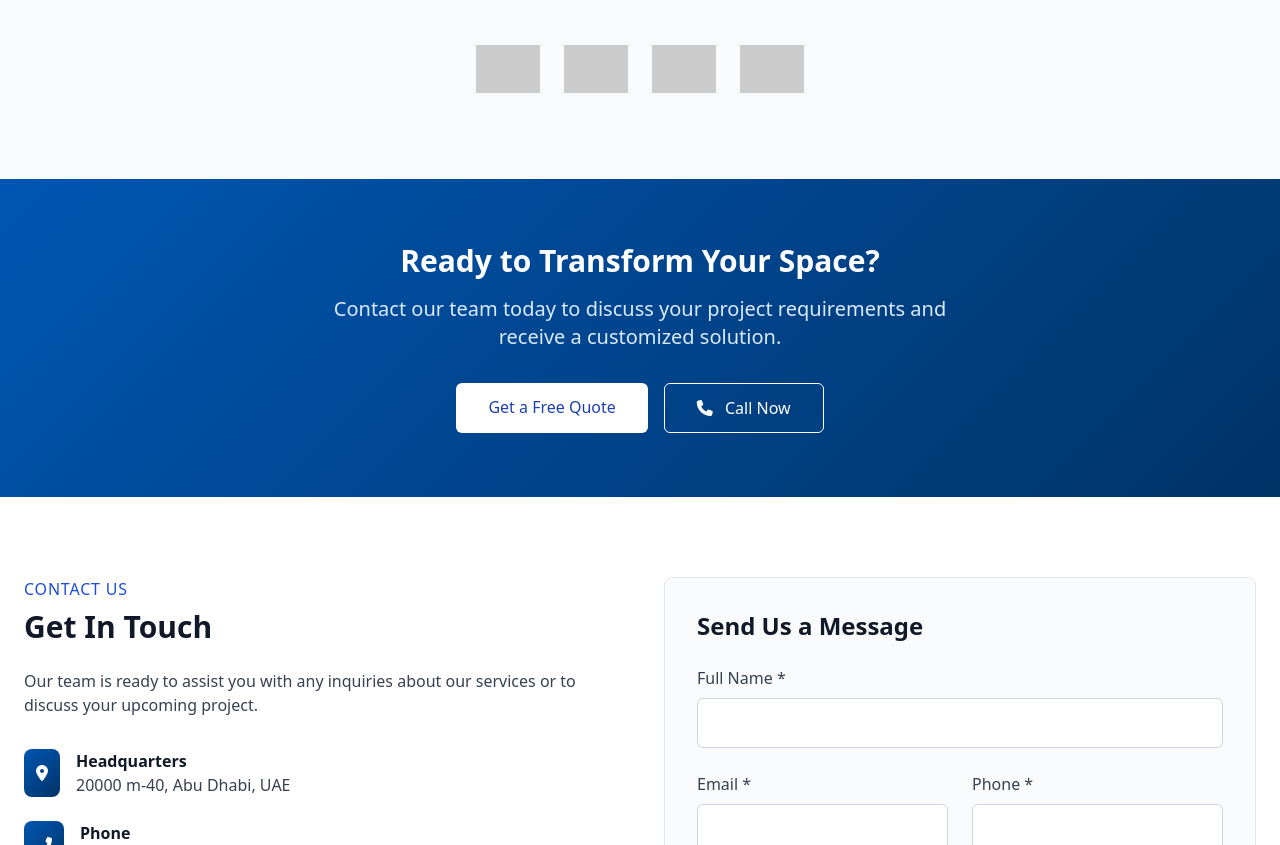
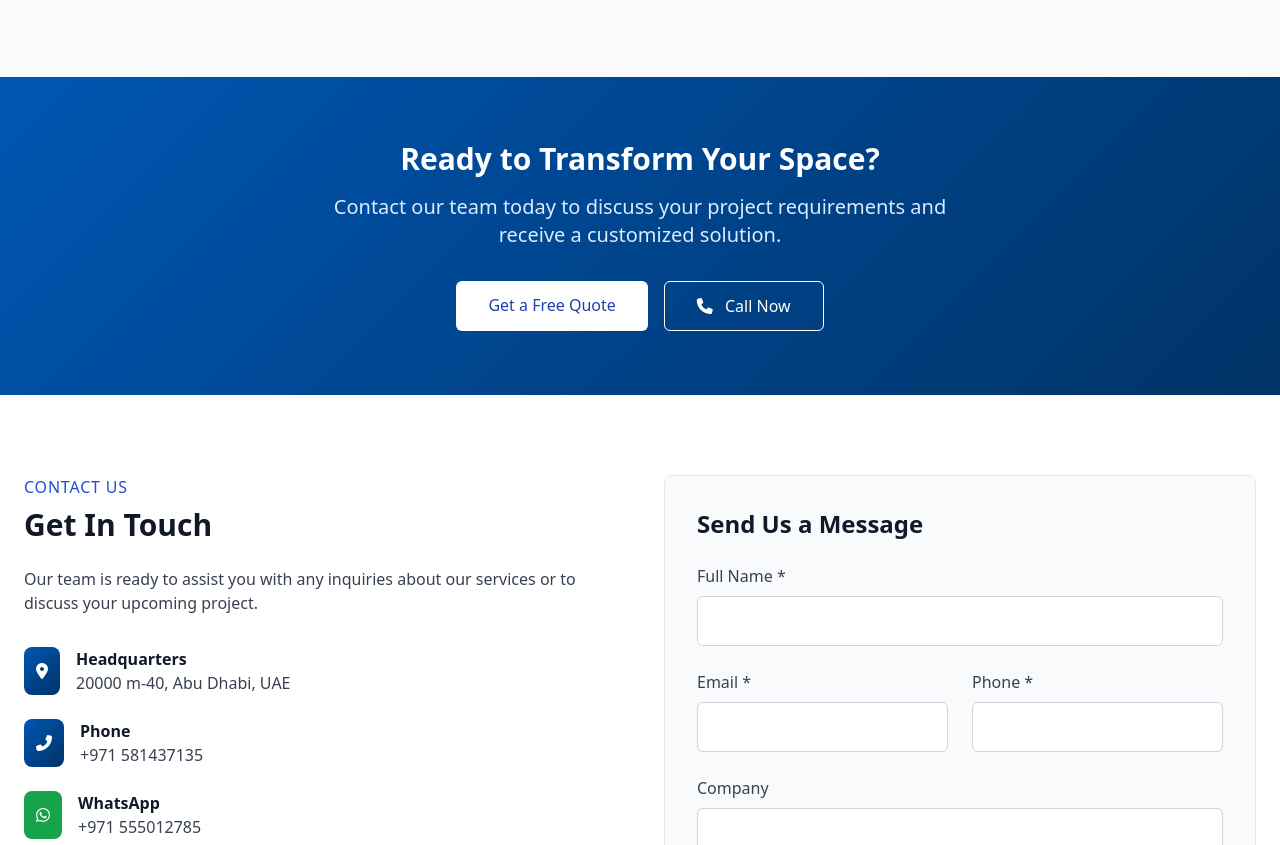
Before and after one commit to mehsudkhanaj/ETC-LLC-solutions, a plain HTML site: page index.html in a window 1280 px wide. Shown: the part 3959-4804 px from the top of the page. Drawn offline with nearby package versions, Linux system fonts and the light colour scheme; grey boxes are pictures that could not be loaded.

Commit message:
Update index.html

```diff
--- a/index.html
+++ b/index.html
@@ -468,14 +468,14 @@
                 </div>
             </div>
 
-            <div class="mt-12 text-center">
+<!--             <div class="mt-12 text-center">
                 <div class="inline-flex items-center space-x-6">
                     <img src="https://i.pinimg.com/736x/75/b5/2a/75b52a1d81e6a976ad994c5d9a117674.jpg" alt="Client Logo" class="h-12 opacity-50 hover:opacity-100 transition duration-300">
                     <img src="https://i.pinimg.com/736x/6f/29/68/6f29681409710a2057f67ffd3f5b353c.jpg" alt="Client Logo" class="h-12 opacity-50 hover:opacity-100 transition duration-300">
                     <img src="https://i.pinimg.com/736x/aa/f4/45/aaf44580d5c933fc862f8afc51b30e33.jpg" alt="Client Logo" class="h-12 opacity-50 hover:opacity-100 transition duration-300">
                     <img src="https://i.pinimg.com/736x/45/47/1a/45471a9cd1644120501cd2643a31888c.jpg" alt="Client Logo" class="h-12 opacity-50 hover:opacity-100 transition duration-300">
                 </div>
-            </div>
+            </div> -->
         </div>
     </section>
 
```
